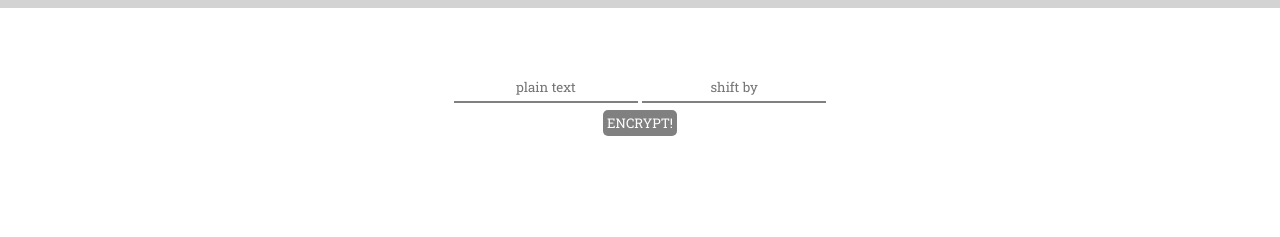
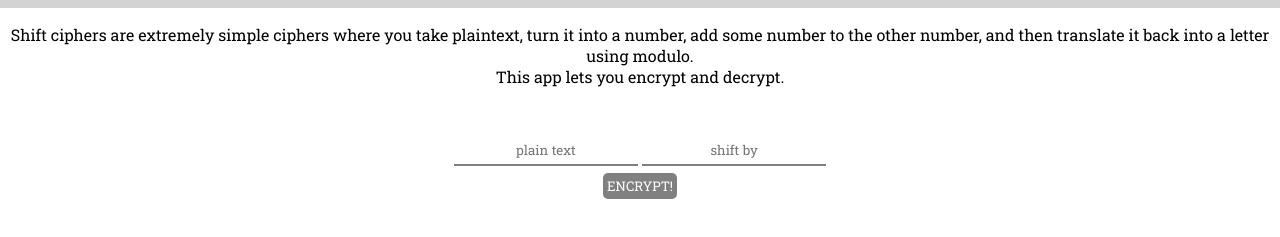
Before and after one commit to de-mark/algorithms_simple-shift-ciphers, a plain HTML site: page index.html in a window 1280 px wide. Shown: the part 219-456 px from the top of the page. Drawn offline with Linux system fonts and the light colour scheme.

Commit message:
Added basic explanation about ciphers

```diff
--- a/index.html
+++ b/index.html
@@ -12,7 +12,8 @@
         <h3 id="encode-decode-toggle" onclick="toggleEnDecrypt()"><span class="ende-toggle" style="background-color:black; border-radius: 15px 0 0 15px">Encoding</span><span class="ende-toggle" style="background-color:grey; border-radius: 0 15px 15px 0">Decoding</span></h3>
     </div>
     <div>
-
+        <p>Shift ciphers are extremely simple ciphers where you take plaintext, turn it into a number, add some number to the other number, and then translate it back into a letter using modulo.</p>
+        <p>This app lets you encrypt and decrypt.</p>
     </div>
 
     <div id="res">
```
